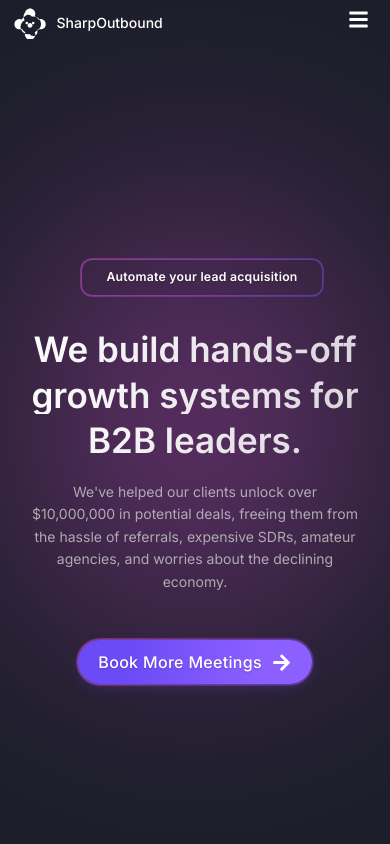
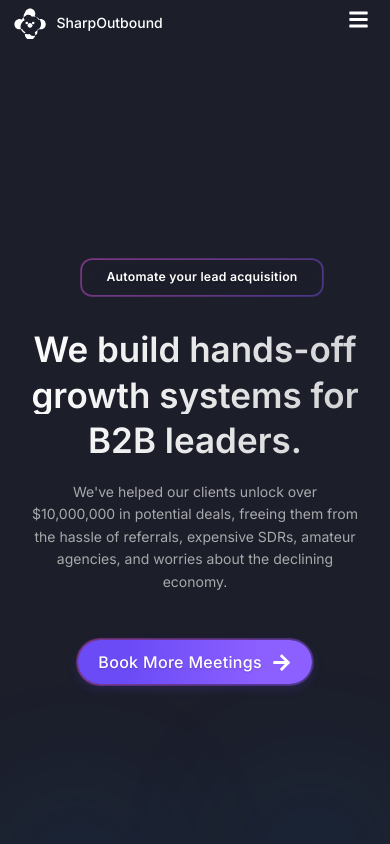
Before and after one commit to Rajje93/SharpOutbound, a React (Vite) app: page / in a window 390 px wide. Shown: the top 844 px of the page. Built offline with nearby package versions, Linux system fonts and the light colour scheme.

Commit message:
Fix: Make orbs follow scroll and consistent blue color across devices

```diff
--- a/src/App.css
+++ b/src/App.css
@@ -154,7 +154,8 @@ body {
 
 /* Main background orbs */
 .background-orbs {
-  position: absolute;
+  position: fixed;
+  inset: 0;
   width: 100%;
   height: 100%;
   overflow: hidden;
@@ -174,7 +175,7 @@ body {
   opacity: 0.5;
   background: radial-gradient(
     circle at center,
-    rgba(135, 88, 255, 0.8) 0%,
+    rgba(0, 157, 255, 0.8) 0%,
     transparent 60%
   );
   animation: float 6s ease-in-out infinite;
@@ -184,7 +185,7 @@ body {
 .background-orbs::after {
   background: radial-gradient(
     circle at center,
-    rgba(255, 88, 249, 0.6) 0%,
+    rgba(0, 157, 255, 0.6) 0%,
     transparent 60%
   );
 }
@@ -211,18 +212,16 @@ body {
 
 /* Mobile orbs - completely new approach */
 @media (max-width: 768px) {
-  .background-orbs {
-    background: radial-gradient(circle at center, #FF58F9, transparent 70%);
+  .background-orbs::before,
+  .background-orbs::after {
+    width: 50vw;
+    height: 50vw;
     opacity: 0.4;
-    filter: blur(100px);
-  }
-
-  .background-orbs::before {
-    display: none;
-  }
-
-  .background-orbs::after {
-    display: none;
+    background: radial-gradient(
+      circle at center,
+      rgba(0, 157, 255, 0.8) 0%,
+      transparent 60%
+    );
   }
 }
 
--- a/src/App.tsx
+++ b/src/App.tsx
@@ -67,8 +67,9 @@ function App() {
   }, [handleScroll, handleMouseMove]);
 
   return (
+    <>
+      <div className="background-orbs"></div>
       <div className="app-wrapper">
-      <div className="background-orbs"></div>
         <div className="grain" />
         <div className="app">
           <Navbar scrolled={scrolled} />
@@ -88,6 +89,7 @@ function App() {
           <Footer />
         </div>
       </div>
+    </>
   );
 }
 
```
Lines whose indentation alone changed are shown as unchanged.
